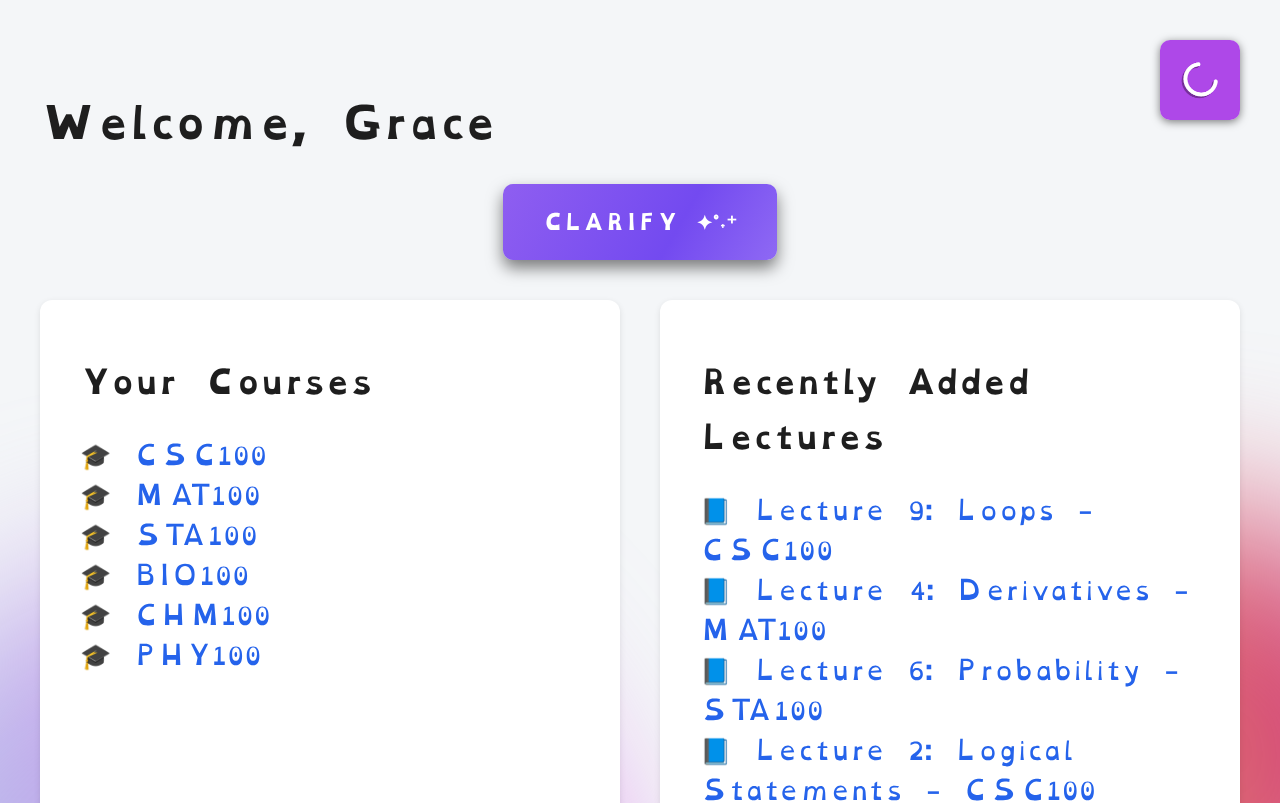
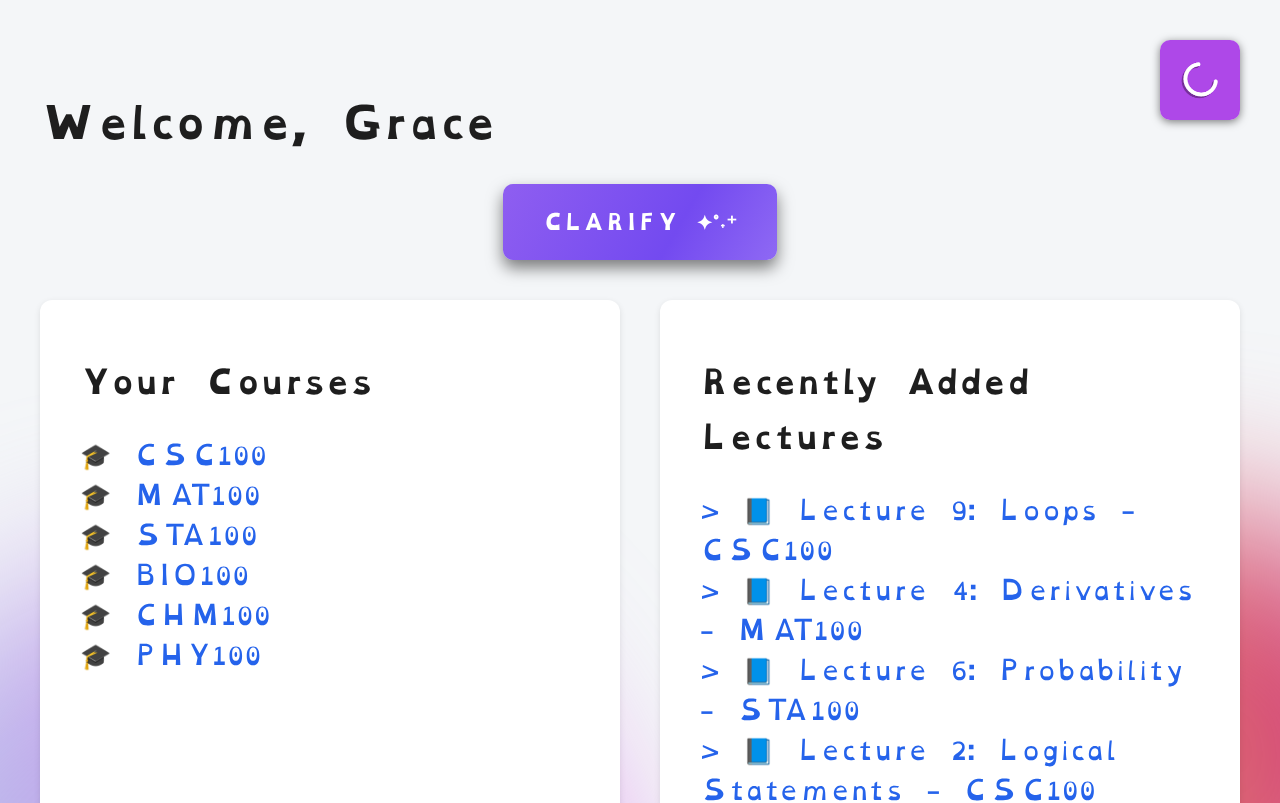
Before and after one commit to gracelliu/genai2025, a Vue app in the folder dyslexia-app/: page /home in a window 1280 px wide. Shown: the top 803 px of the page. Built offline with nearby package versions, Linux system fonts and the light colour scheme; a web font is replaced by a local one.

Commit message:
change routing logic

```diff
--- a/dyslexia-app/src/components/LecturePage.vue
+++ b/dyslexia-app/src/components/LecturePage.vue
@@ -34,11 +34,8 @@
 
 <script setup>
 import {ref, onMounted, nextTick} from 'vue';
-import {useRoute} from 'vue-router';
+// import {useRoute} from 'vue-router';
 import {marked} from 'marked';
-
-
-const route = useRoute();
 
 const courseCode = ref('');
 const courseTitle = ref('');
@@ -119,10 +116,10 @@ const startImageCapture = () => {
 onMounted(() => {
   startWebcam();
 
-  const course = route.params.course;
-  const lectureId = route.params.lectureId;
-  courseCode.value = course;
-  courseTitle.value = `${course} Lecture: ${lectureId}`;
+  // const course = route.params.course;
+  // const lectureId = route.params.lectureId;
+  // courseCode.value = course;
+  // courseTitle.value = `${course} Lecture: ${lectureId}`;
 
   startImageCapture();
 });
--- a/dyslexia-app/src/components/WelcomePage.vue
+++ b/dyslexia-app/src/components/WelcomePage.vue
@@ -9,7 +9,7 @@
 
         <h1>Welcome, Grace</h1>
         <div class="center-button">
-          <router-link :to="`/lecture/CSC100/lecture-1`" class="shimmer-button">
+          <router-link :to="`/lecture`" class="shimmer-button">
             CLARIFY ✦˚˖⁺
           </router-link>
         </div>
@@ -33,8 +33,7 @@
           <h2>Recently Added Lectures</h2>
           <ul>
             <li v-for="(lecture, index) in recentLectures" :key="index">
-              <router-link
-                :to="`/lecture/${lecture.course}/lecture-${lecture.number}`"
+                <router-link :to="`/lecture`">
               >
                 📘 Lecture {{ lecture.number }}: {{ lecture.title }} -
                 {{ lecture.course }}
--- a/dyslexia-app/src/router.js
+++ b/dyslexia-app/src/router.js
@@ -9,7 +9,7 @@ const routes = [
   { path: '/', name: 'Onboarding', component: OnboardPage }, // default route
   { path: '/home', name: 'Home', component: WelcomePage },
   { path: '/course/:courseCode', name: 'Course', component: CoursePage },
-  { path: '/lecture/:course/:lectureId', name: 'Lecture', component: LecturePage },
+  { path: '/lecture', name: 'Lecture', component: LecturePage },
   { path: '/notes/:courseCode/:lectureId', name: 'Notes', component: NotesPage }
 ];
 
```
